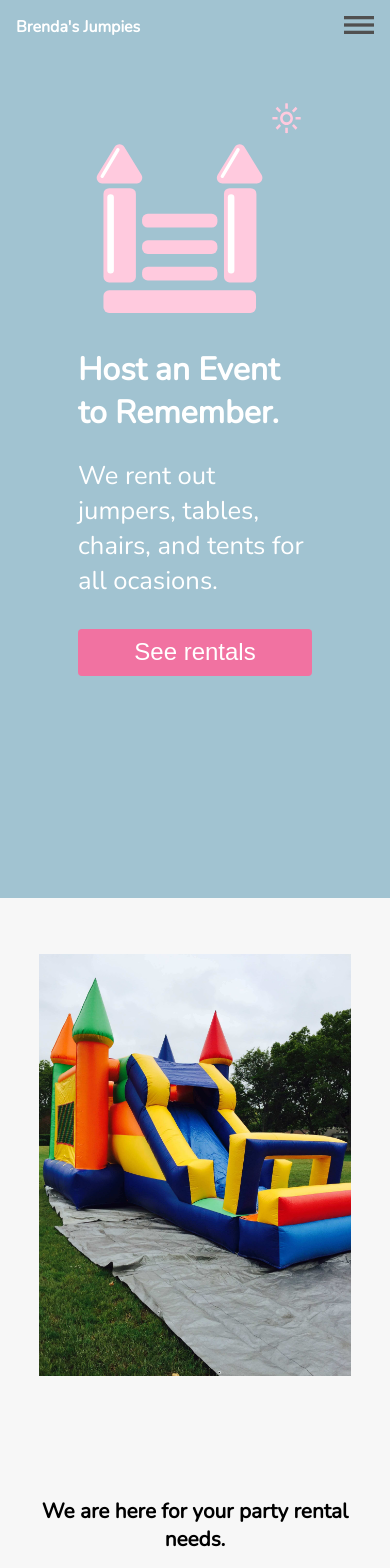
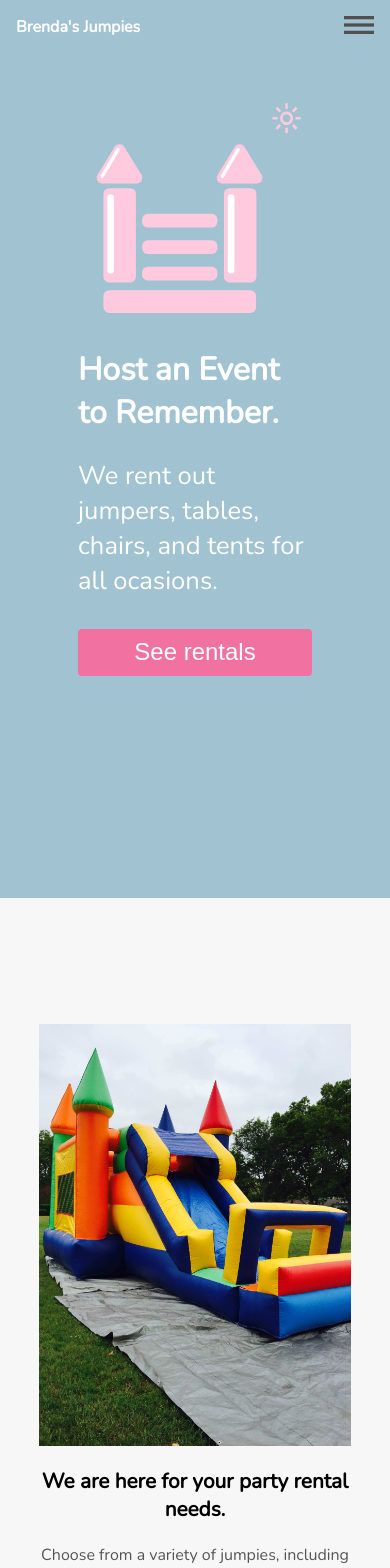
Before and after one commit to alopez96/brendas-react, a React (Create React App) app: page / in a window 390 px wide. Shown: the top 1568 px of the page. Built offline with nearby package versions, Linux system fonts and the light colour scheme.

Commit message:
mobile done

```diff
--- a/src/App.css
+++ b/src/App.css
@@ -206,7 +206,7 @@
     .flex{
         display: flex;
         flex-direction: column;
-        justify-content: space-around;
+        justify-content: center;
         text-align: center;
     }
 
@@ -244,17 +244,12 @@
 
     .main{
         display: flex;
-        background-color: #F7F7F7;
         flex-direction: row;
         height: auto;
         margin: 1.2em;
         padding: 5rem 0 5rem 0;
         justify-content: center;
         align-items: center;
-    }
-
-    .gray-back{
-        background-color: #F7F7F7;
     }
 }
 
@@ -487,7 +482,6 @@
     flex-direction: row;
     width: 100%;
     height: 100%;
-    background-color: #f7f7f7;
     justify-content: center;
     align-items: center;
     text-align: center;
@@ -503,6 +497,13 @@
 }
 
 .slider-image{
+    width: 30vw;
+    height: 50vh;
+    object-fit: cover;
+    margin: 10px;
+}
+
+.image{
     width: 30vw;
     height: 50vh;
     object-fit: cover;
@@ -609,7 +610,6 @@
         justify-content: center;
         align-items: center;
         text-align: center;
-        background-color: #F7F7F7;
     }
 
     .margin{
@@ -624,6 +624,14 @@
         margin: 10px 0;
     }
 
+    .image{
+        width: 80%;
+        object-fit: cover;
+        height: 50%;
+        padding: 0px;
+        margin: 50px 0 0 0;
+    }
+
     .secondary-cta{
         font-size: 1rem;
     }
--- a/src/components/about-jump/AboutJump.js
+++ b/src/components/about-jump/AboutJump.js
@@ -27,7 +27,7 @@ function AboutJump ({ isMobile, updateRoute, isengl, goToRef, contactRef }) {
 
     return(
         <div className='section flex'>
-            <img className='slider-image' src={jumpie} alt='jumpie'/>
+            <img className='image' src={jumpie} alt='jumpie'/>
             <div className='text-section'>
                 <h3 className='header'>{header}</h3>
                 <p className='subheader'>{subheader}</p>
--- a/src/components/about-rentals/AboutRentals.js
+++ b/src/components/about-rentals/AboutRentals.js
@@ -22,14 +22,12 @@ function AboutRentals ({ isMobile, isengl, goToRef, contactRef }) {
 
     return(
         <div className='flex section reverse'>
-            <div className='flex-container text-section'>
+            <div className='text-section'>
                 <h3 className='header'>{header}</h3>
                 <p className='subheader'>{subheader}</p>
                 <button className='primary-cta' onClick={() => call()}>{secondary}</button>
             </div>
-            <div className='flex-container'>
-                <img className='slider-image' src={tent2} alt='tent'/>
-            </div>
+            <img className='image' src={tent2} alt='tent'/>
         </div>
     );
 }
```
